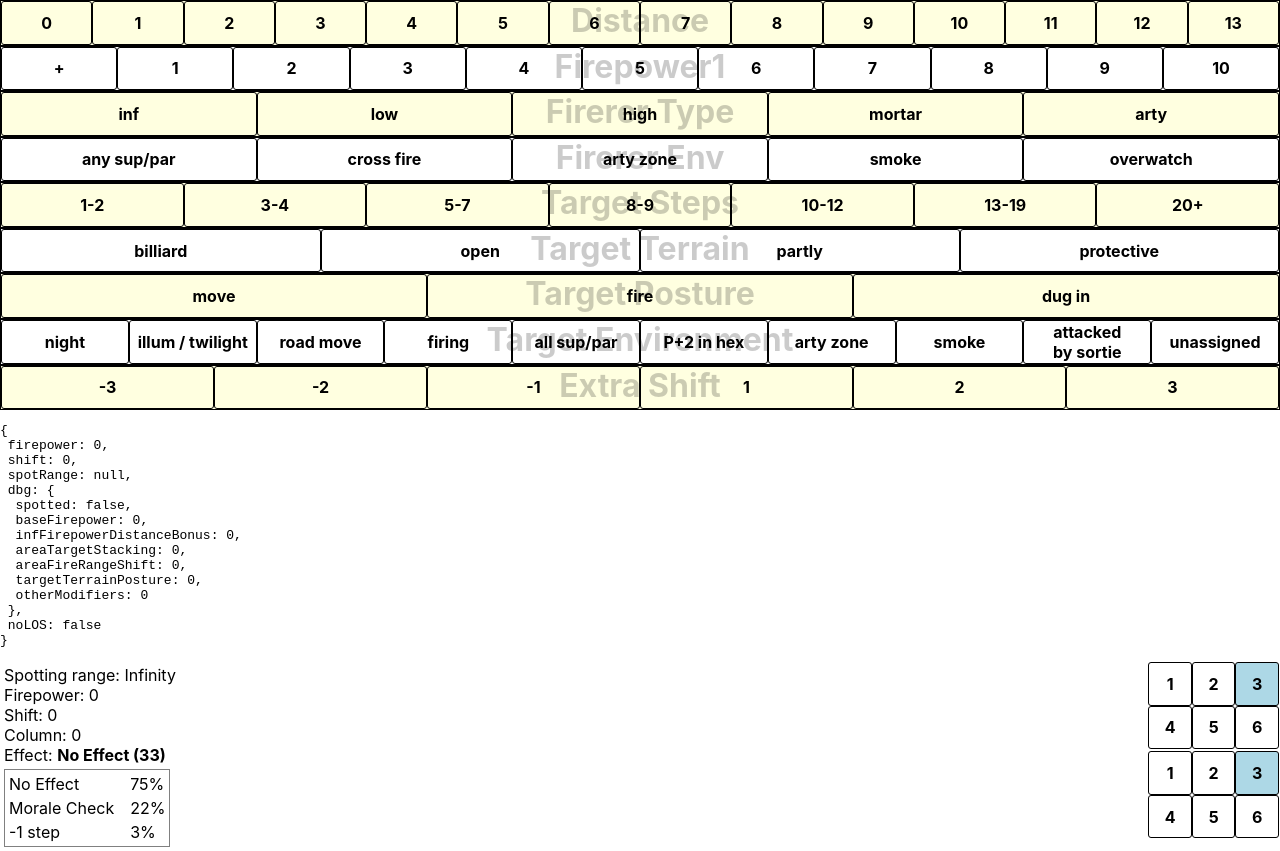
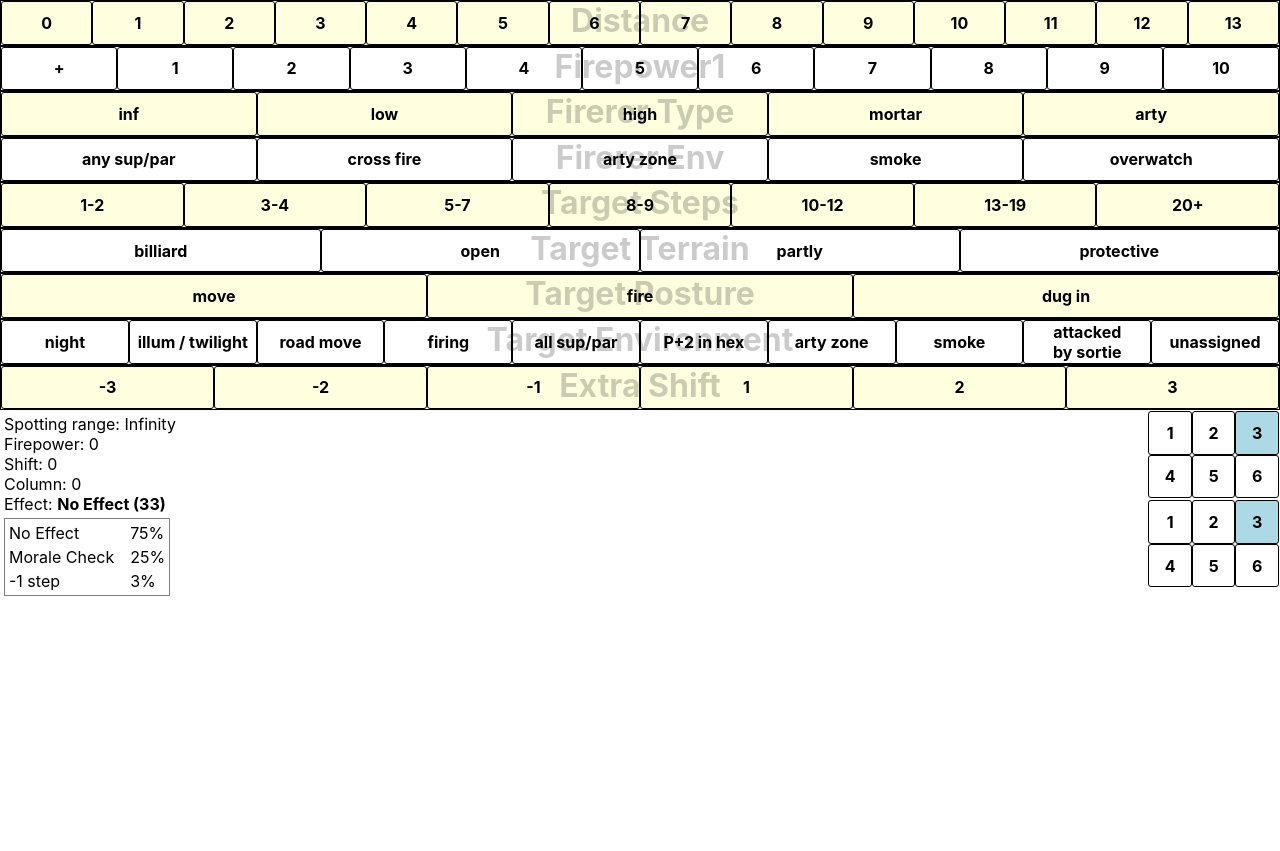
Before and after one commit to rzymek/red-winter-calc, a Preact app: page / in a window 1280 px wide. After the commit the page ends 800 px from the top, so only its background shows below. Built offline with nearby package versions, Linux system fonts and the light colour scheme.

Commit message:
?dbg, cumulative probability

```diff
--- a/src/dbg.tsx
+++ b/src/dbg.tsx
@@ -4,6 +4,9 @@ import {fireResolution} from "./fire-resolution.tsx";
 export function Dbg(props: {
     state: State
 }) {
+    if(window.location.search !== '?dbg') {
+        return <></>;
+    }
     const resolution = fireResolution(props.state);
     return <pre>
         {JSON.stringify(resolution, null, 1).replace(/"/g, '')}
--- a/src/firetable.ts
+++ b/src/firetable.ts
@@ -48,7 +48,7 @@ export const fireTable = {
         return pipe(
             resultsForRolls,
             groupBy(effect => effect),
-            mapValues(arr => (100 * arr.length / resultsForRolls.length).toFixed()+'%')
+            mapValues(arr => 100 * arr.length / resultsForRolls.length)
         )
     },
     result(resolution: { firepower: number, shift: number }, roll: number) {
--- a/src/rollAndResolve.tsx
+++ b/src/rollAndResolve.tsx
@@ -55,6 +55,13 @@ function Probabilities(props: {
     }
 }) {
     const probabilities = fireTable.probability(fireTable.column(props.resolution).index)
+    const cumulative = Object.entries(probabilities).reverse().reduce((acc, [name, value]) => ({
+        sum: acc.sum + value,
+        entries: {
+            ...acc.entries,
+            [name]: acc.sum + value,
+        }
+    }), {sum: 0, entries: {} as Record<string, number>});
     return <div style={{
         padding: 4,
         marginTop: 4,
@@ -66,9 +73,12 @@ function Probabilities(props: {
         columnGap: 16,
         rowGap: 4,
     }}>
-        {Object.entries(probabilities).map(([name, value]) => <>
+        {Object.keys(probabilities).map(name => <>
             <div key={`${name}-key`}>{name}</div>
-            <div key={`${name}-val`}>{value}</div>
+            <div key={`${name}-val`}>{(
+                name === 'No Effect' ? probabilities[name] : cumulative.entries[name]
+            ).toFixed()}%
+            </div>
         </>)}
     </div>
 }
```
